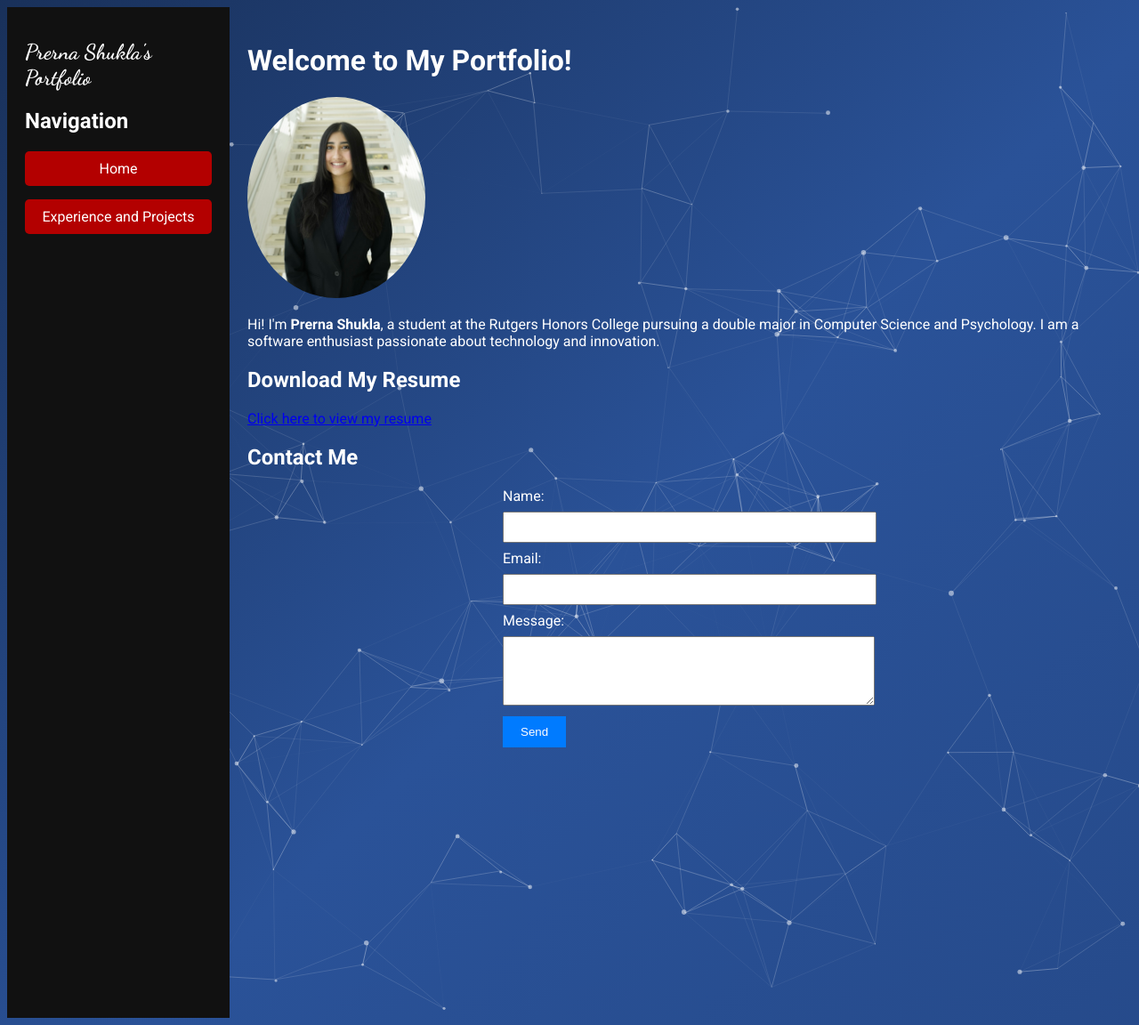
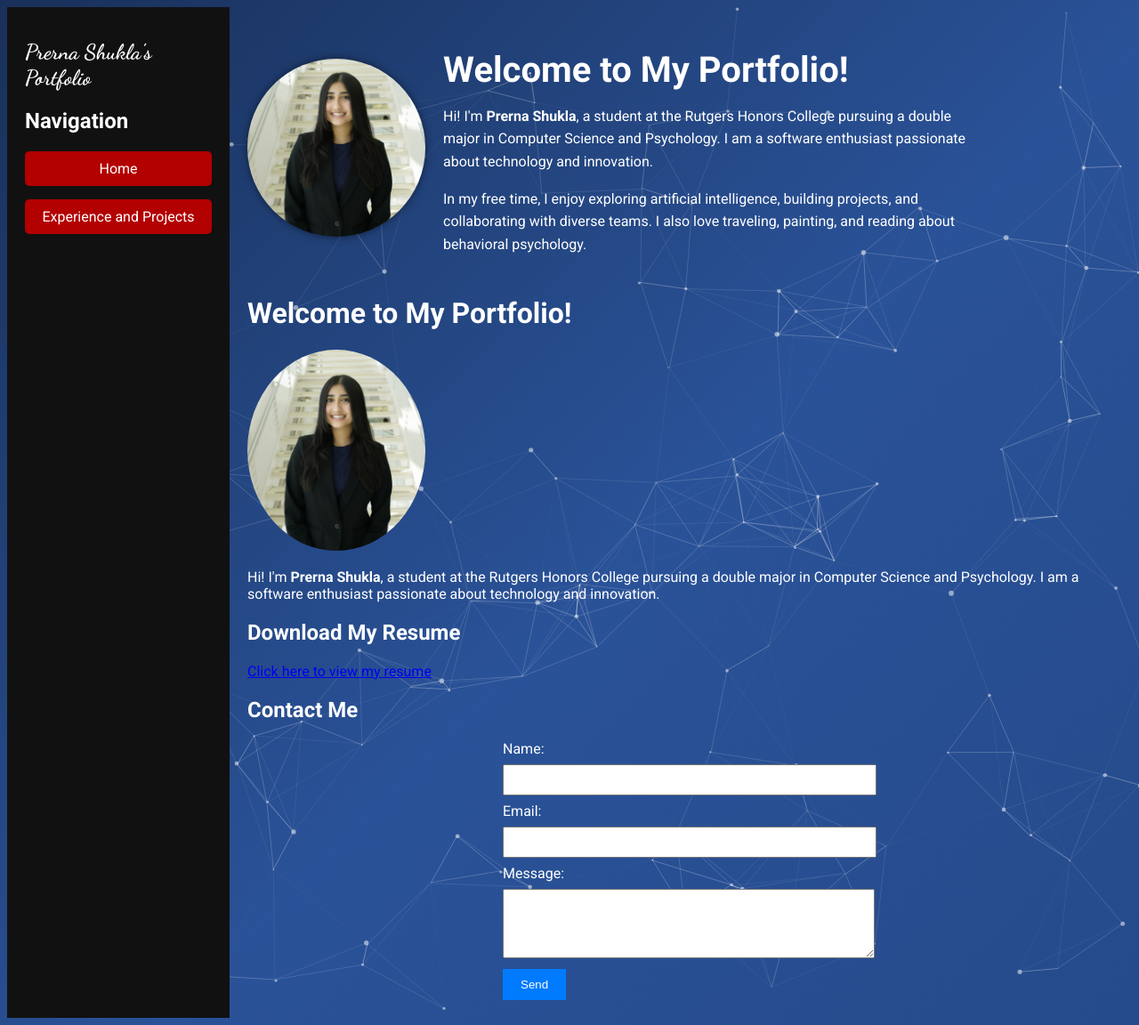
Before and after one commit to prernashuklaa/prernashuklaa.github.io, a Jekyll site: the page built from index.html, in a window 1280 px wide. Shown: the whole page at 89% size. Built offline with Jekyll 4.4.1, drawn with Linux system fonts in a browser that asks for light colours.

Commit message:
Update default.html

```diff
--- a/_layouts/default.html
+++ b/_layouts/default.html
@@ -85,6 +85,41 @@
         height: 100%;
         z-index: -1;
       }
+
+      /* Profile Section Styles */
+      .profile-section {
+        display: flex;
+        align-items: center;
+        gap: 20px;
+        margin-bottom: 30px;
+      }
+
+      .profile-picture {
+        width: 200px;
+        height: 200px;
+        border-radius: 50%;
+        overflow: hidden;
+        box-shadow: 0 0 10px rgba(0, 0, 0, 0.5);
+      }
+
+      .profile-picture img {
+        width: 100%;
+        height: 100%;
+        object-fit: cover;
+      }
+
+      .introduction {
+        max-width: 600px;
+      }
+
+      .introduction h1 {
+        font-size: 2.5rem;
+        margin-bottom: 10px;
+      }
+
+      .introduction p {
+        line-height: 1.6;
+      }
     </style>
   </head>
   <body>
@@ -105,6 +140,20 @@
 
       <!-- Main Content -->
       <div class="main-content">
+        <!-- Profile Section -->
+        <div class="profile-section">
+          <div class="profile-picture">
+            <img src="profile.jpg" alt="Profile Picture">
+          </div>
+          <div class="introduction">
+            <h1>Welcome to My Portfolio!</h1>
+            <p>Hi! I'm <strong>Prerna Shukla</strong>, a student at the Rutgers Honors College pursuing a double major in
+            Computer Science and Psychology. I am a software enthusiast passionate about technology and innovation.</p>
+            <p>In my free time, I enjoy exploring artificial intelligence, building projects, and collaborating with diverse teams. I also love traveling, painting, and reading about behavioral psychology.</p>
+          </div>
+        </div>
+
+        <!-- Additional Content -->
         {{ content }}
       </div>
     </div>
```
